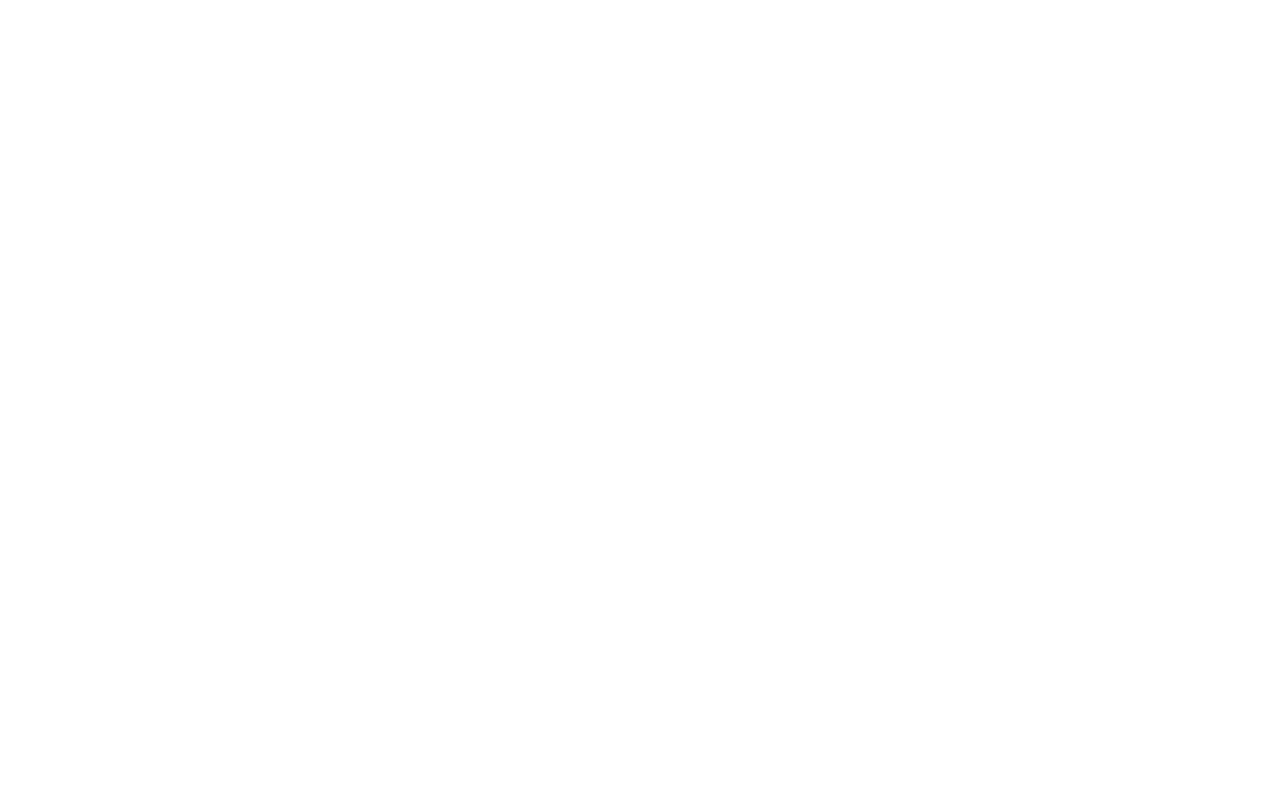
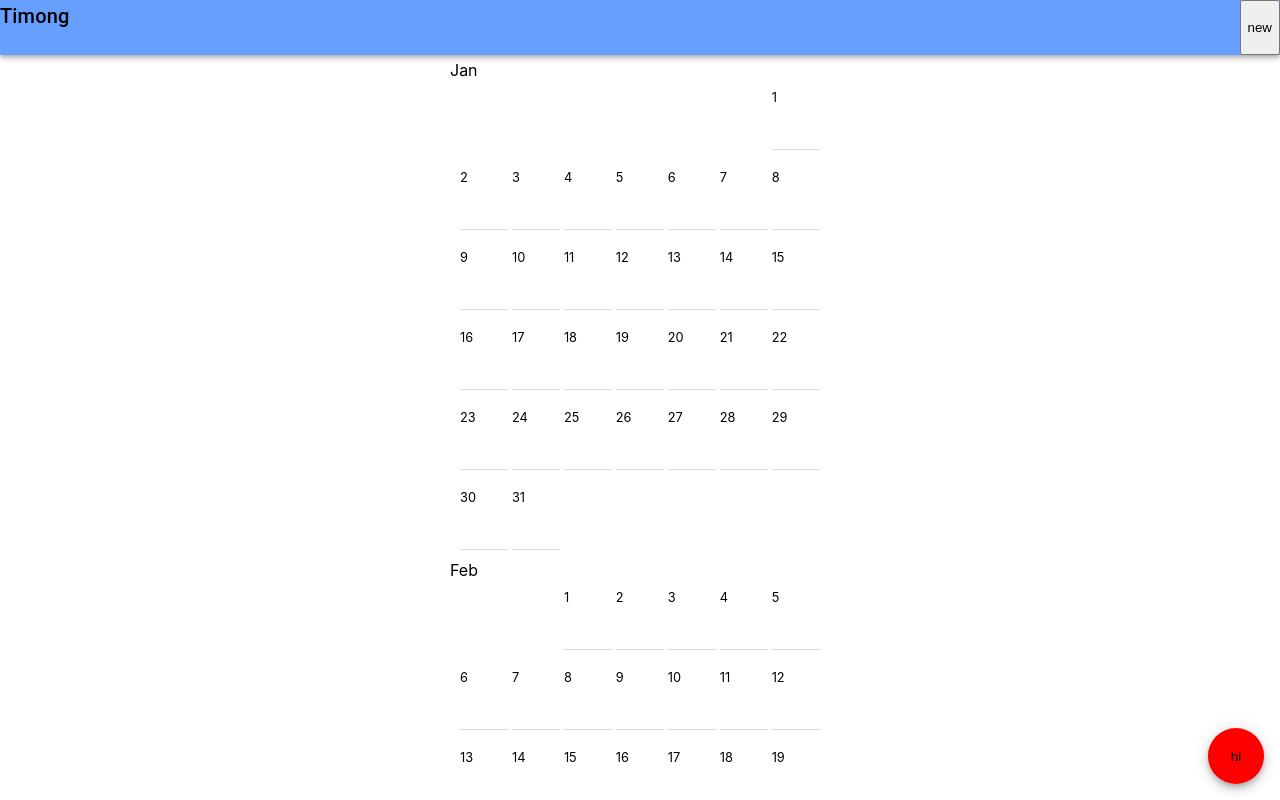
Before and after one commit to rkskekzzz/timong, a React (Create React App) app in the folder frontend/: page /1 in a window 1280 px wide. Before the commit this address had no page. Built offline with nearby package versions, Linux system fonts and the light colour scheme.

Commit message:
Fix : #3, backdrop touch bug fixed

```diff
--- a/frontend/src/App.tsx
+++ b/frontend/src/App.tsx
@@ -8,6 +8,7 @@ function App() {
     <BrowserRouter>
       <Routes>
         <Route path="/" element={<Timong />} />
+        <Route path="/:id" element={<Timong />} />
       </Routes>
     </BrowserRouter>
   );
--- a/frontend/src/Components/Header/Header.tsx
+++ b/frontend/src/Components/Header/Header.tsx
@@ -8,6 +8,7 @@ const Header = () => {
       <Typography variant="h6" component="div" sx={{ flexGrow: 1 }}>
         Timong
       </Typography>
+      <button>new</button>
     </Styled.TitleComponent>
   );
 };
--- a/frontend/src/Components/Users/Users.styled.tsx
+++ b/frontend/src/Components/Users/Users.styled.tsx
@@ -32,7 +32,7 @@ const DialBox = styled.div<{ isShow: boolean }>`
   overflow: hidden scroll;
   scroll-behavior: smooth;
   max-height: 504px;
-  width: 90vw;
+  width: calc(100% + 40px);
   ::-webkit-scrollbar {
     display: none;
   }
--- a/frontend/src/Components/Users/Users.tsx
+++ b/frontend/src/Components/Users/Users.tsx
@@ -37,7 +37,7 @@ const Users = () => {
 
   const scrollRef = useRef<HTMLDivElement>(null);
 
-  const handleClickAway = () => setIsShow(false);
+  const handleClickAway = () => handleDial();
   const handleDial = () => {
     if (!isShow && !isAnimationDone) return;
     setIsShow(!isShow);
```
